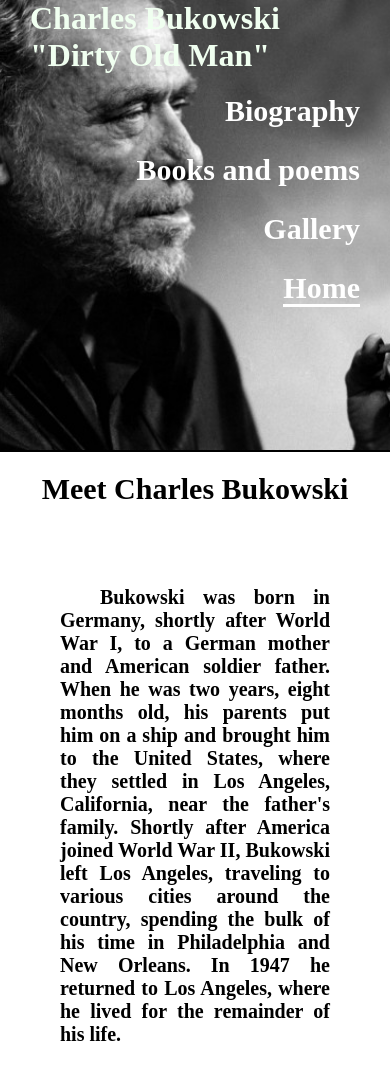
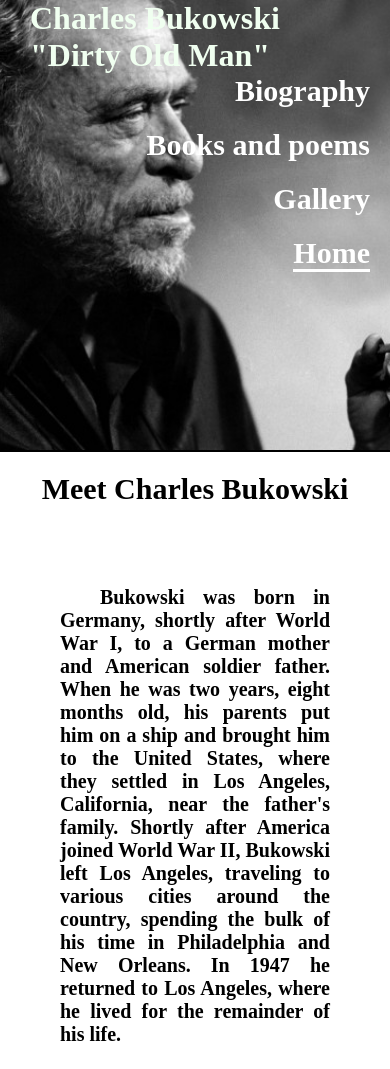
Before and after one commit to KrisHoody/charles_bukowski-writer, a plain HTML site: page index.html in a window 390 px wide. Shown: the top 1069 px of the page. Drawn offline with Linux system fonts and the light colour scheme; a web font is replaced by a local one.

Commit message:
Changes to media queries styles

```diff
--- a/assets/css/style.css
+++ b/assets/css/style.css
@@ -17,10 +17,10 @@ body {
     margin-left: 30px;
 }
 
-#menu li {
+#menu > li {
     float: right;
     list-style-type: none;
-    margin-right: 30px;
+    margin-right: 20px;
     font-size: 30px;
 }
 
@@ -130,10 +130,11 @@ footer {
     }
 
     #menu > li {
-        clear: right;
+        clear: both;
         float: right;
-        margin-left: 40px;
-        margin-bottom: 0px;
+        margin-left: 10px;
+        margin-bottom: 20px;
+
 
     }
 }
@@ -151,14 +152,11 @@ footer {
     #hero-image {
         background-position: center center;
         background-repeat: no-repeat;
+        background-size: cover;
 
     }
 
-    #menu > li {
-        clear: both;
-        float: right;
-        margin-top: 20px;
-        padding-bottom: 5px;
+
     }
 /*small screen*/
 
@@ -167,8 +165,8 @@ footer {
 
     #menu > li {
         float: right;
-        clear: right;
-        margin: auto;
+        clear: both;
+        margin: 40px;
     }
 }
 
```
Also changed, not shown: index.html (+1 -2 lines).
